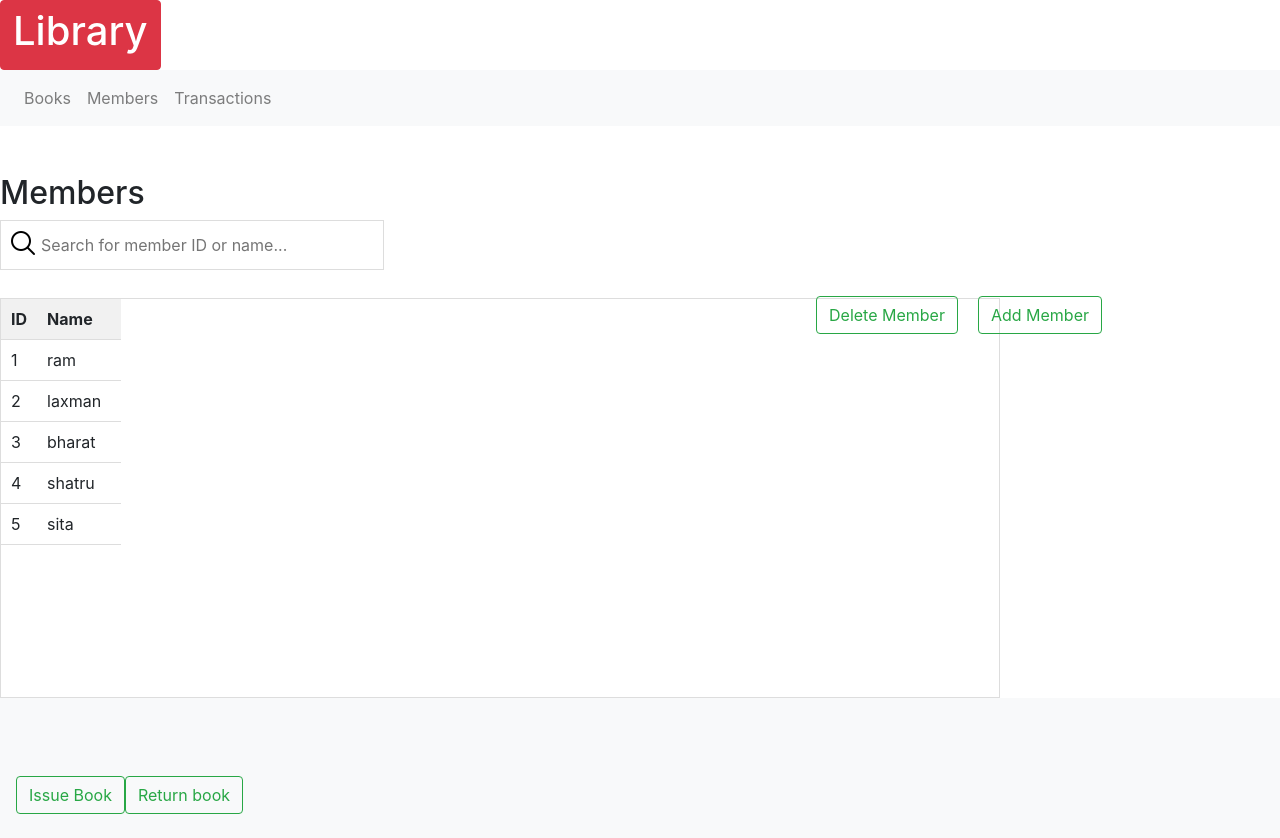
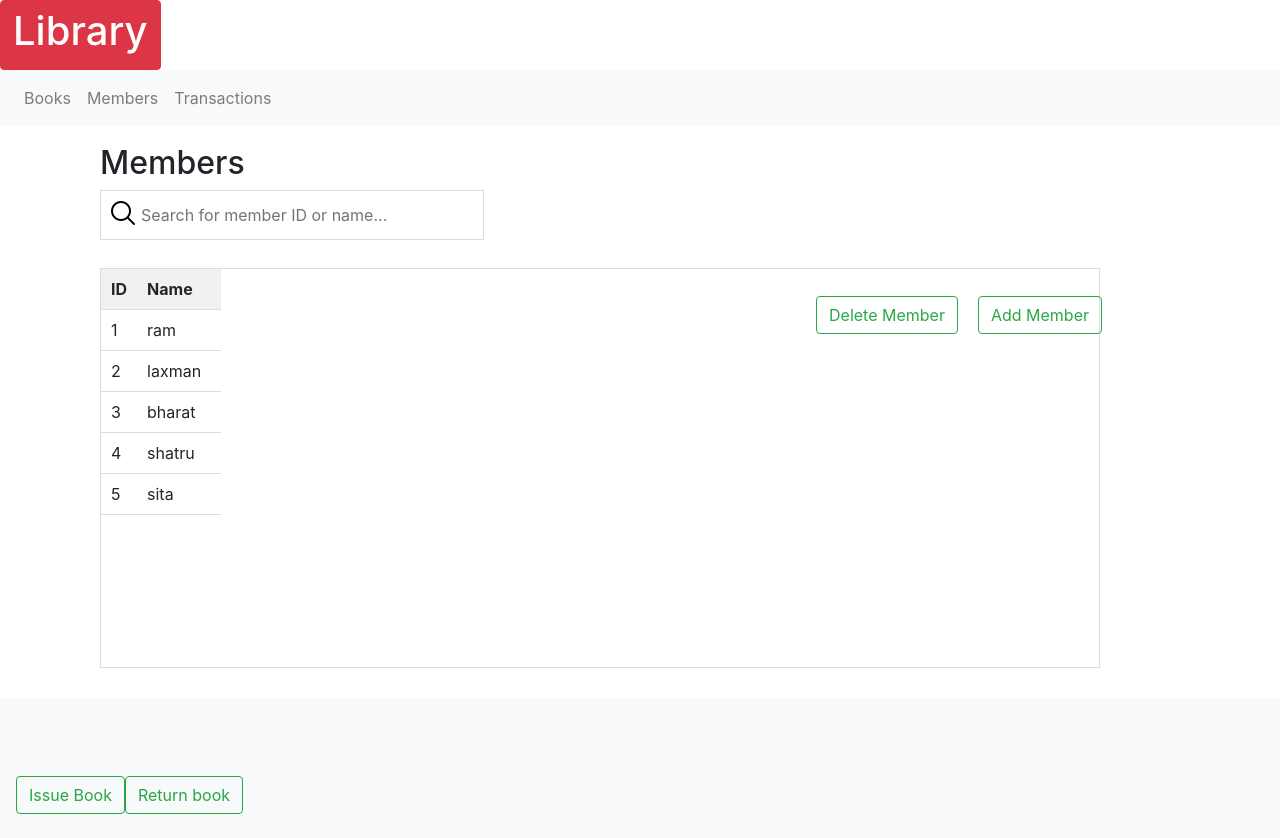
Before and after one commit to Shivam5278/Library-Management-Web-Application, a Flask app: page /members in a window 1280 px wide; the page is wider, and only the part inside the window is pictured. Run offline with Flask 2, Linux system fonts and the light colour scheme; data comes from the database, SQL or seed files in the repository; some libraries are stand-ins or nearby versions.

Commit message:
Css edits

```diff
--- a/static/style.css
+++ b/static/style.css
@@ -19,7 +19,7 @@ a{
 }
 
 
-.Books {
+.List {
   list-style-type: none;
   position: relative;
   top: -30px;
--- a/templates/home.html
+++ b/templates/home.html
@@ -2,7 +2,7 @@
 
 {% block main %}
 
-    <div class="Books">
+    <div class="List">
       <h2>Books</h2>
       <form class="search_book" action="#" method="POST">
         <p><input type = "text" id="myInput" onkeyup="myFunction()" placeholder="Search for a Book or an Author..."/></p>
--- a/templates/members.html
+++ b/templates/members.html
@@ -2,7 +2,7 @@
 
 {% block main %}
 
-    <div class="right">
+    <div class="List">
       <h2>Members</h2>
       <form class="search_book" action="#" method="POST">
         <p><input type = "text" id="myInput" onkeyup="myFunction()" placeholder="Search for member ID or name..."/></p>
--- a/templates/transactions.html
+++ b/templates/transactions.html
@@ -2,7 +2,7 @@
 
 {% block main %}
 
-    <div class="right">
+    <div class="List">
       <table id="myTable"  >
 
           <tr class="header">
```
